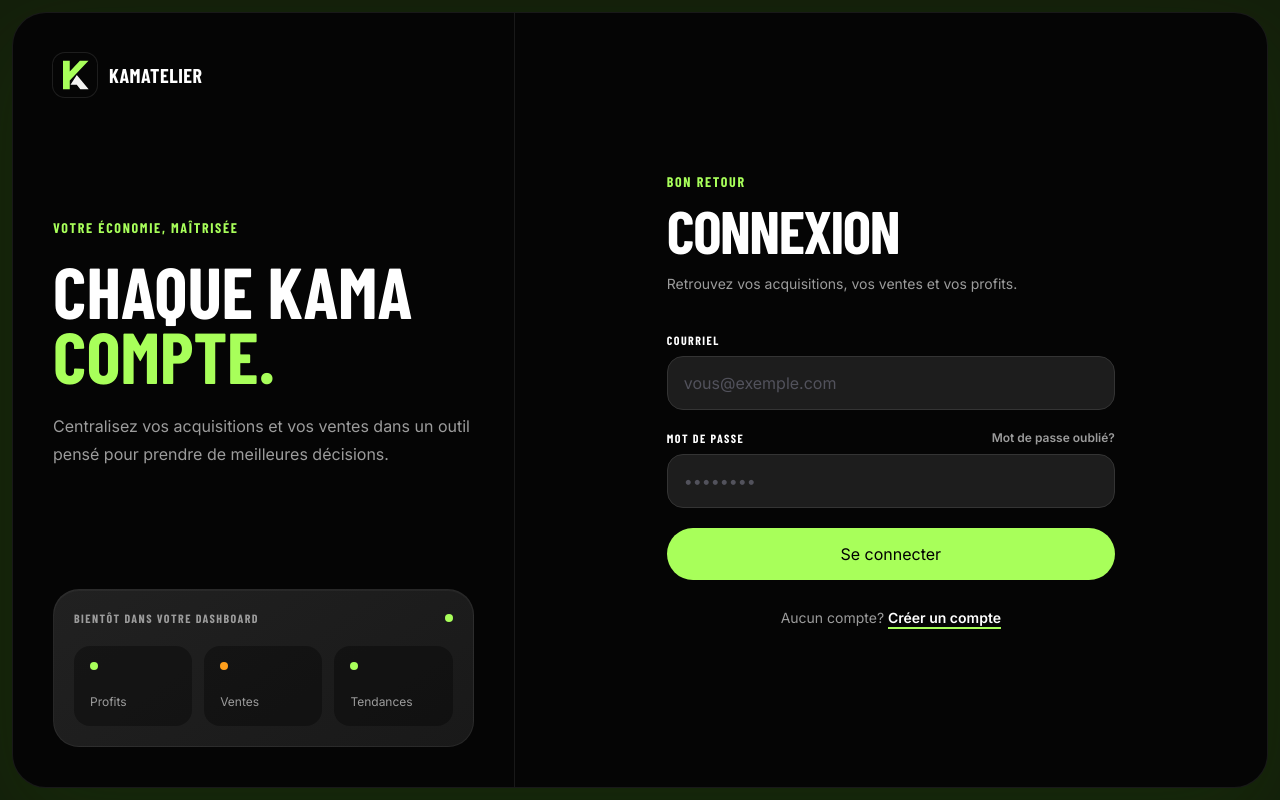
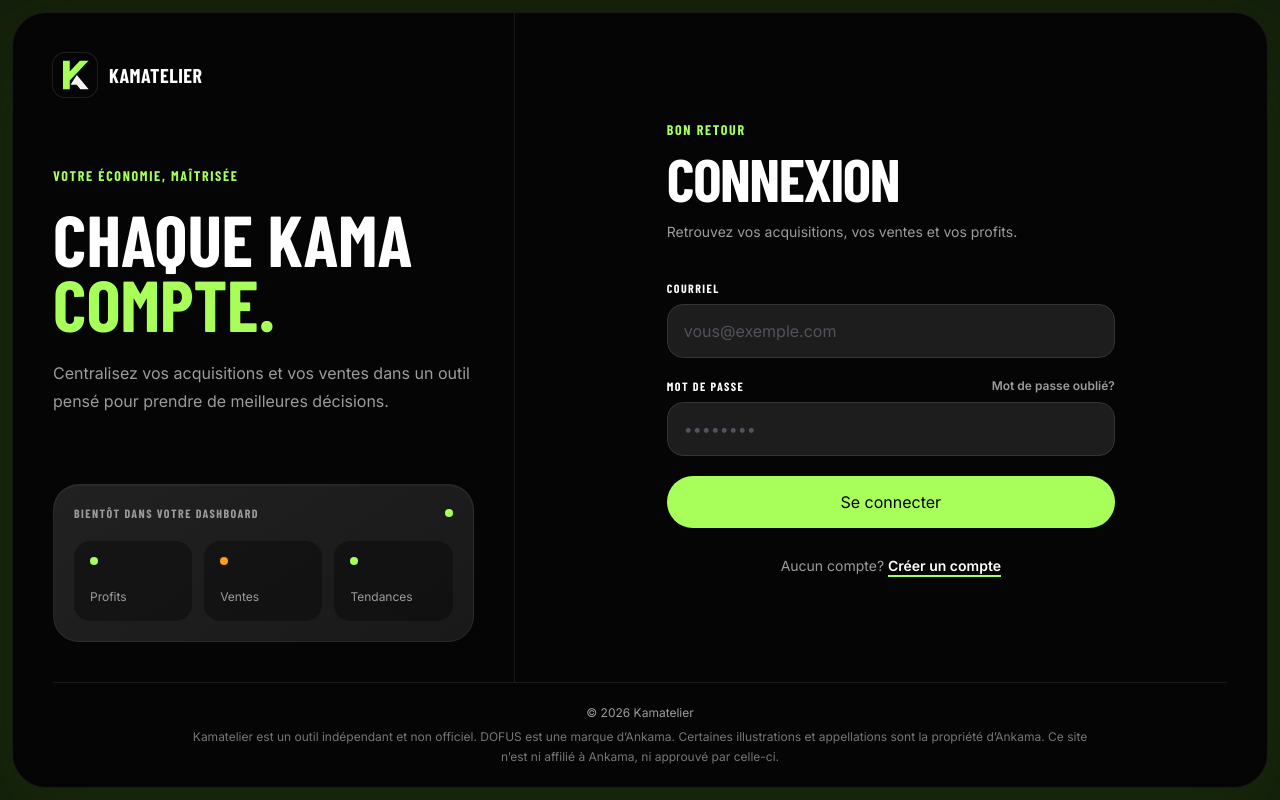
Before and after one commit to Anthorou/dofus-profit-tracker, a Next.js app: page /login in a window 1280 px wide. Built offline with nearby package versions, Linux system fonts and the light colour scheme.

Commit message:
feat: add legal site footer

```diff
--- a/src/app/(auth)/layout.tsx
+++ b/src/app/(auth)/layout.tsx
@@ -1,11 +1,12 @@
 import { BrandMark } from "@/components/brand-mark";
+import { SiteFooter } from "@/components/site-footer";
 
 export default function AuthLayout({
   children,
 }: Readonly<{ children: React.ReactNode }>) {
   return (
-    <main className="app-shell">
-      <div className="grid min-h-[calc(100vh-26px)] lg:grid-cols-[0.8fr_1.2fr]">
+    <main className="app-shell flex flex-col">
+      <div className="grid flex-1 lg:grid-cols-[0.8fr_1.2fr]">
         <aside className="relative hidden overflow-hidden border-r border-white/8 p-10 lg:flex lg:flex-col">
           <BrandMark />
           <div className="my-auto max-w-lg">
@@ -56,6 +57,9 @@
           </div>
         </section>
       </div>
+      <div className="px-5 sm:px-10">
+        <SiteFooter />
+      </div>
     </main>
   );
 }
--- a/src/app/dashboard/page.tsx
+++ b/src/app/dashboard/page.tsx
@@ -1,6 +1,7 @@
 import { redirect } from "next/navigation";
 
 import { AppHeader } from "@/components/app-header";
+import { SiteFooter } from "@/components/site-footer";
 import { AcquisitionWorkspace } from "@/features/items/components/acquisition-workspace";
 import { calculatePotentialProfit } from "@/features/items/acquisitions/calculations";
 import type { ActiveAcquisition } from "@/features/items/acquisitions/types";
@@ -105,7 +106,7 @@
 
   return (
     <main className="app-shell">
-      <div className="mx-auto min-h-[calc(100vh-26px)] max-w-[1440px] px-5 py-5 sm:px-8 lg:px-12">
+      <div className="mx-auto flex min-h-[calc(100vh-26px)] max-w-[1440px] flex-col px-5 py-5 sm:px-8 lg:px-12">
         <AppHeader activePage="dashboard" email={user.email ?? ""} />
 
         <section className="pt-8 pb-12 sm:pt-10">
@@ -141,6 +142,7 @@
 
           <AcquisitionWorkspace acquisitions={acquisitions} />
         </section>
+        <SiteFooter />
       </div>
     </main>
   );
--- a/src/app/page.tsx
+++ b/src/app/page.tsx
@@ -1,6 +1,7 @@
 import Link from "next/link";
 
 import { BrandMark } from "@/components/brand-mark";
+import { SiteFooter } from "@/components/site-footer";
 
 const activity = [
   { day: "Lun", height: "38%", color: "bg-white" },
@@ -114,10 +115,7 @@
           </div>
         </section>
 
-        <footer className="flex items-center justify-between border-t border-white/8 py-5 text-xs text-[var(--color-muted)]">
-          <p>Conçu pour les joueurs qui veulent connaître leurs vrais chiffres.</p>
-          <span className="hidden sm:inline">DOFUS PROFIT TRACKER</span>
-        </footer>
+        <SiteFooter />
       </div>
     </main>
   );
--- a/src/app/sales-history/page.tsx
+++ b/src/app/sales-history/page.tsx
@@ -1,6 +1,7 @@
 import { redirect } from "next/navigation";
 
 import { AppHeader } from "@/components/app-header";
+import { SiteFooter } from "@/components/site-footer";
 import { SaleHistoryTable } from "@/features/items/sales/sale-history-table";
 import type { SaleHistoryEntry } from "@/features/items/sales/types";
 import { createClient } from "@/lib/supabase/server";
@@ -85,11 +86,12 @@
 
   return (
     <main className="app-shell">
-      <div className="mx-auto min-h-[calc(100vh-26px)] max-w-[1440px] px-5 py-5 sm:px-8 lg:px-12">
+      <div className="mx-auto flex min-h-[calc(100vh-26px)] max-w-[1440px] flex-col px-5 py-5 sm:px-8 lg:px-12">
         <AppHeader activePage="sales-history" email={user.email ?? ""} />
         <div className="pt-8 pb-12 sm:pt-10">
           <SaleHistoryTable sales={sales} />
         </div>
+        <SiteFooter />
       </div>
     </main>
   );
--- a/src/app/statistics/page.tsx
+++ b/src/app/statistics/page.tsx
@@ -1,6 +1,7 @@
 import { redirect } from "next/navigation";
 
 import { AppHeader } from "@/components/app-header";
+import { SiteFooter } from "@/components/site-footer";
 import { calculateListingTax } from "@/features/items/acquisitions/calculations";
 import { StatisticsDashboard } from "@/features/items/statistics/statistics-dashboard";
 import type {
@@ -135,13 +136,14 @@
 
   return (
     <main className="app-shell">
-      <div className="mx-auto min-h-[calc(100vh-26px)] max-w-[1440px] px-5 py-5 sm:px-8 lg:px-12">
+      <div className="mx-auto flex min-h-[calc(100vh-26px)] max-w-[1440px] flex-col px-5 py-5 sm:px-8 lg:px-12">
         <AppHeader activePage="statistics" email={user.email ?? ""} />
         <StatisticsDashboard
           summary={summary}
           professions={professions}
           equipment={equipment}
         />
+        <SiteFooter />
       </div>
     </main>
   );
--- /dev/null
+++ b/src/components/site-footer.tsx
@@ -0,0 +1,13 @@
+export function SiteFooter() {
+  return (
+    <footer className="mt-auto border-t border-white/8 py-5 text-center text-[11px] leading-5 text-[var(--color-muted)] sm:text-xs">
+      <p>© 2026 Kamatelier</p>
+      <p className="mx-auto mt-1 max-w-4xl text-white/45">
+        Kamatelier est un outil indépendant et non officiel. DOFUS est une
+        marque d’Ankama. Certaines illustrations et appellations sont la
+        propriété d’Ankama. Ce site n’est ni affilié à Ankama, ni approuvé par
+        celle-ci.
+      </p>
+    </footer>
+  );
+}
```
